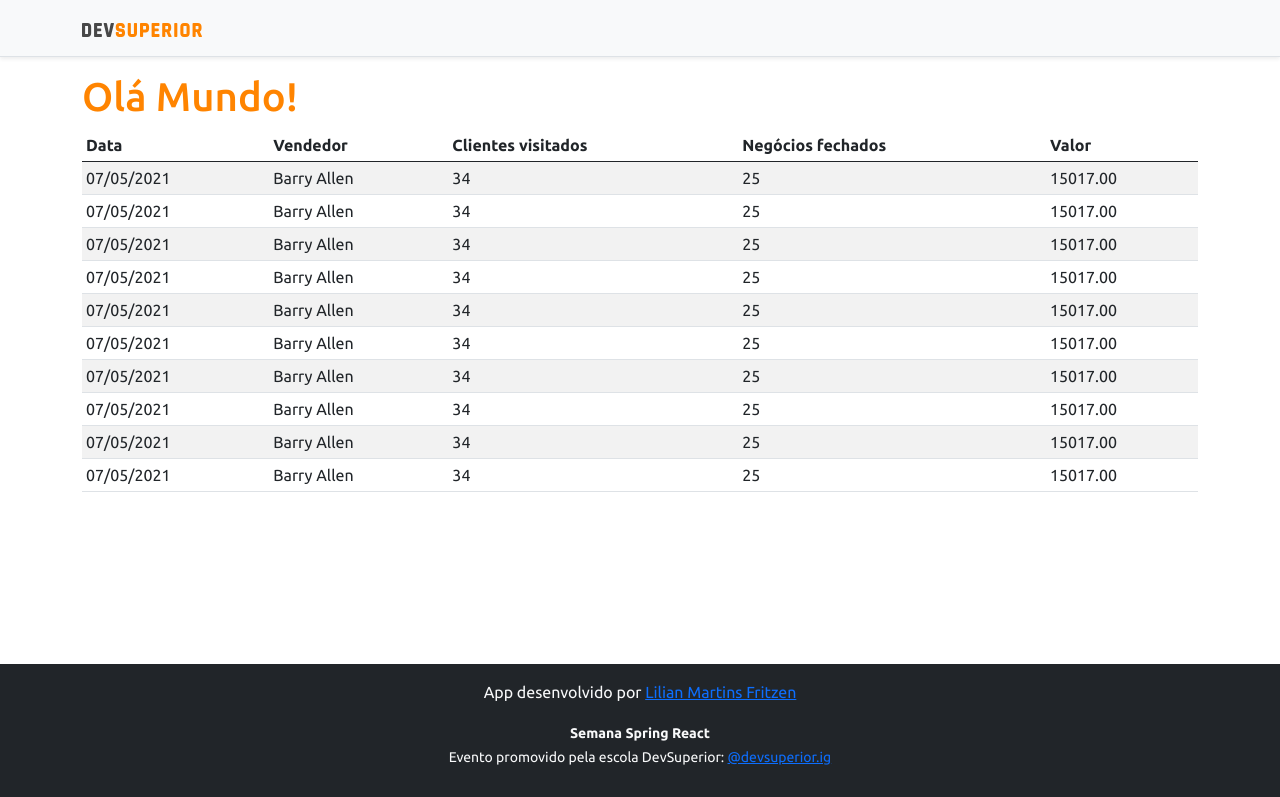
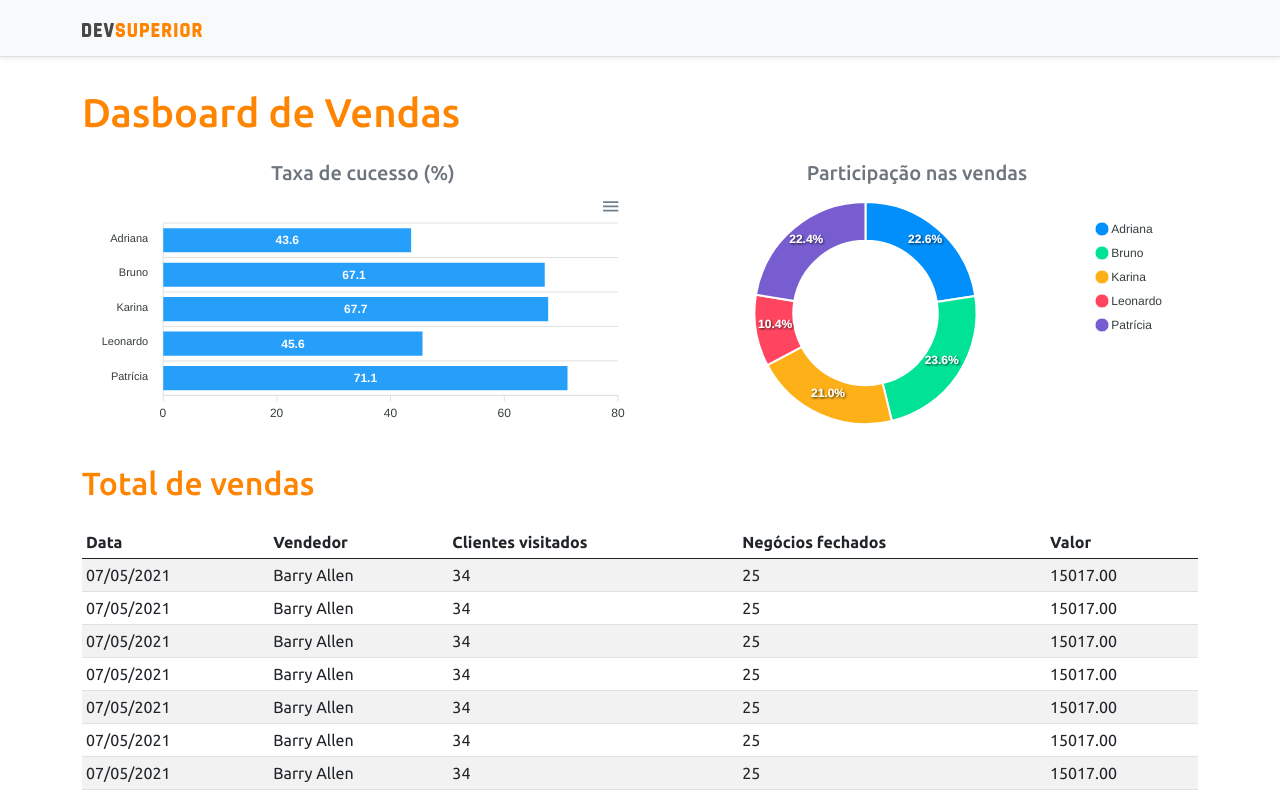
Before and after one commit to lilianmartinsfritzen/projeto-sds3, a React (Create React App) app in the folder frontend/: page / in a window 1280 px wide. Shown: the top 797 px of the page. Built offline with nearby package versions, Linux system fonts and the light colour scheme.

Commit message:
Static charts

```diff
--- a/frontend/package.json
+++ b/frontend/package.json
@@ -11,8 +11,10 @@
     "@types/node": "^12.0.0",
     "@types/react": "^17.0.0",
     "@types/react-dom": "^17.0.0",
+    "apexcharts": "^3.26.1",
     "bootstrap": "^5.0.0",
     "react": "^17.0.2",
+    "react-apexcharts": "^1.3.9",
     "react-dom": "^17.0.2",
     "react-scripts": "4.0.3",
     "typescript": "^4.1.2",
--- a/frontend/src/App.tsx
+++ b/frontend/src/App.tsx
@@ -1,4 +1,6 @@
+import BarChart from "components/BarChart";
 import DataTable from "components/DataTable";
+import DonutChart from "components/DonutChart";
 import Footer from "components/Footer";
 import NavBar from "components/NavBar";
 
@@ -8,7 +10,22 @@
     <>
       <NavBar />
       <div className="container">
-        <h1 className="text-primary">Olá Mundo!</h1>
+        <h1 className="text-primary py-3">Dasboard de Vendas</h1>
+
+        <div className="row px-3">
+          <div className="col-sm-6">
+            <h5 className="text-center text-secondary">Taxa de cucesso (%)</h5>
+            <BarChart />
+          </div>
+          <div className="col-sm-6">
+            <h5 className="text-center text-secondary">Participação nas vendas</h5>
+            <DonutChart />
+          </div>
+        </div>
+
+        <div className="py-3">
+            <h2 className="text-primary">Total de vendas</h2>
+        </div>
 
         <DataTable />
       </div>
--- /dev/null
+++ b/frontend/src/components/BarChart/index.tsx
@@ -0,0 +1,39 @@
+import Chart from 'react-apexcharts'
+
+
+const BarChart = () => {
+
+    const options = {
+        plotOptions: {
+            bar: {
+                horizontal: true
+            }
+        },
+    };
+
+    const mockData = {
+        labels: {
+            categories: ['Adriana', 'Bruno', 'Karina', 'Leonardo', 'Patrícia']
+        },
+        series: [
+            {
+                name:"% Sucesso",
+                data: [43.6, 67.1, 67.7, 45.6, 71.1]
+            }
+        ]
+    };
+
+    return (
+
+        <Chart
+            options={{...options, xaxis: mockData.labels}}
+            series={mockData.series}
+            type="bar"
+            height="240"
+
+        />
+
+    );
+}
+
+export default BarChart;
--- /dev/null
+++ b/frontend/src/components/DonutChart/index.tsx
@@ -0,0 +1,30 @@
+import Chart from 'react-apexcharts'
+
+
+const DonutChart = () => {
+
+    const mockData = {
+        series: [477138, 499928, 444867, 220426, 473088],
+        labels: ['Adriana', 'Bruno', 'Karina', 'Leonardo', 'Patrícia']
+    }
+
+    const options = {
+        legend: {
+            show: true
+        }
+    }
+
+    return (
+
+        <Chart
+            options={{...options, labels: mockData.labels}}
+            series={mockData.series}
+            type="donut"
+            height="240"
+
+        />
+
+    );
+}
+
+export default DonutChart;
```
Also changed, not shown: 1 other file (tests, documents, lock files or other folders).
